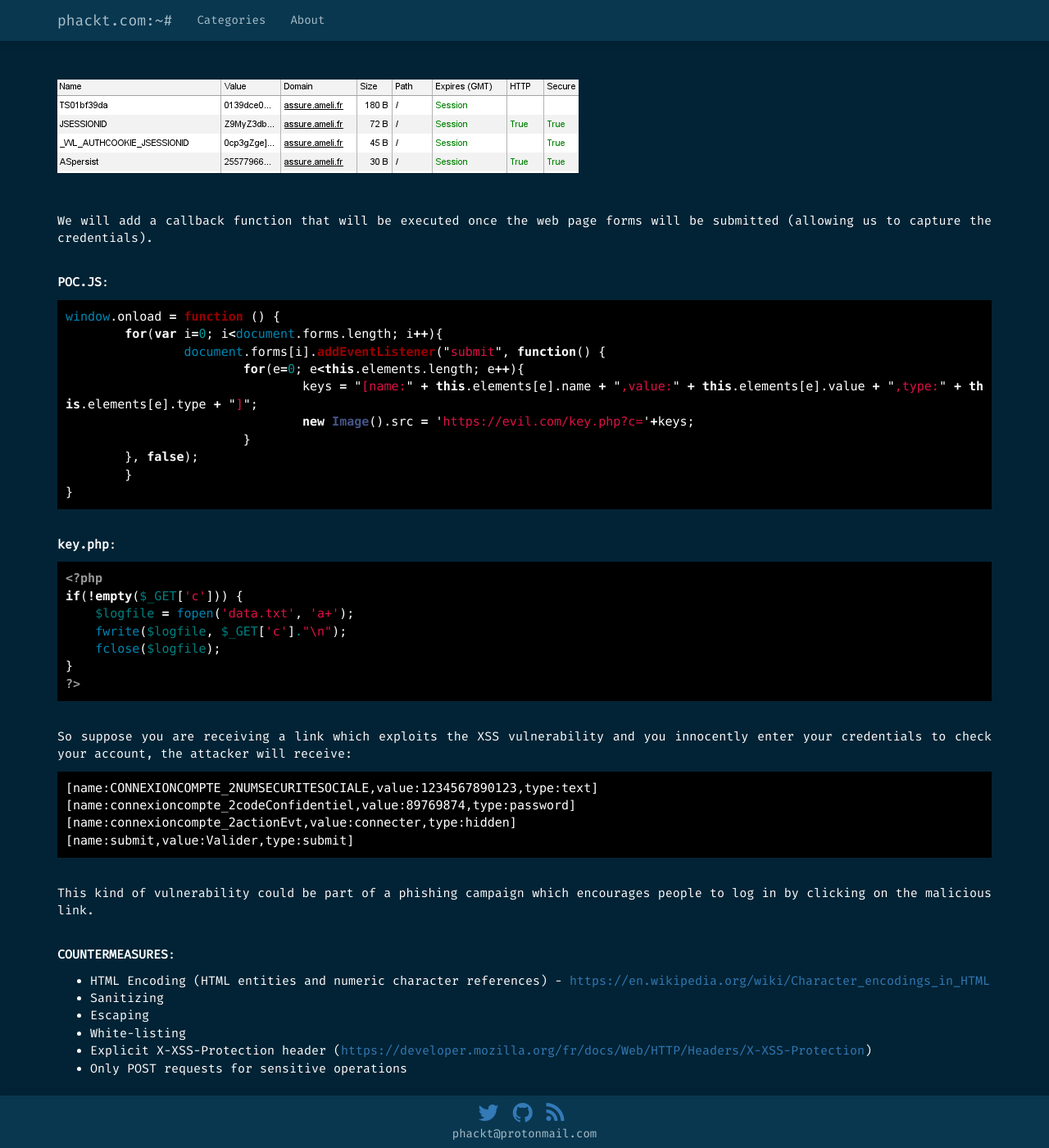
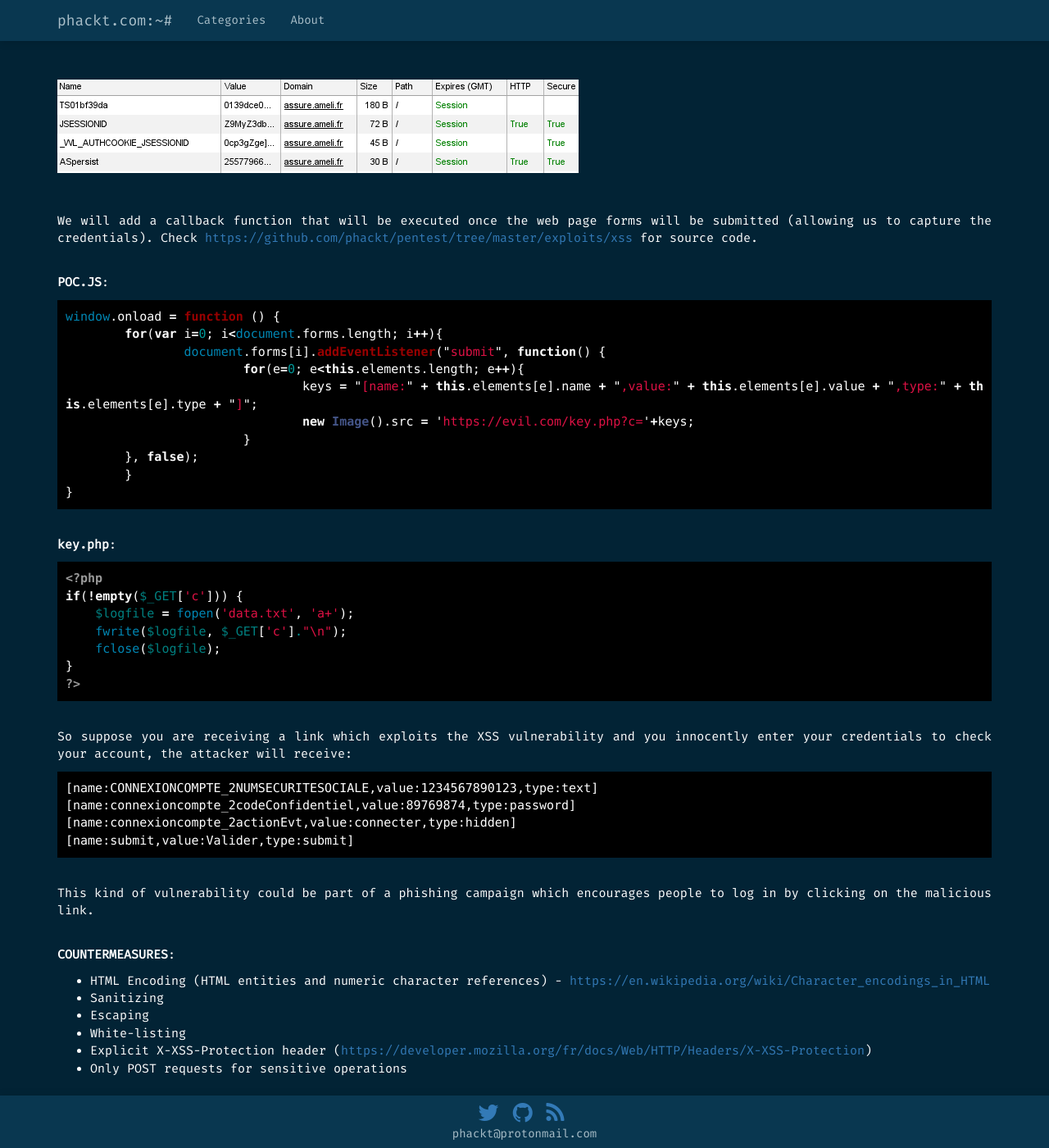
Before and after one commit to phackt/phackt.github.io, a Jekyll site: the page built from _posts/2017-07-25-xss-real-life-case-credentials-stealing.markdown, in a window 1280 px wide and 1400 px high, scrolled down 3423 px. Shown: the whole window at 82% size. Built offline with Jekyll 4.4.1, drawn with Linux system fonts in a browser that asks for light colours; nearby versions of some CDN libraries; some web fonts are replaced; comment, search, counter and statistics services are not loaded; some of the changed text lies outside the part shown.

Commit message:
Update 2017-07-25-xss-real-life-case-credentials-stealing.markdown

````diff
--- a/_posts/2017-07-25-xss-real-life-case-credentials-stealing.markdown
+++ b/_posts/2017-07-25-xss-real-life-case-credentials-stealing.markdown
@@ -77,7 +77,7 @@ But what kind of cool javascript payload can we inject? (knowing that the JSESSI
 
 ![image3]({{ site.url }}/public/images/xss-practical-case/image3.png)
 
-We will add a callback function that will be executed once the web page forms will be submitted (allowing us to capture the credentials).
+We will add a callback function that will be executed once the web page forms will be submitted (allowing us to capture the credentials). Check [https://github.com/phackt/pentest/tree/master/exploits/xss](https://github.com/phackt/pentest/tree/master/exploits/xss) for source code.
 
 **POC.JS**:
 ```javascript
````
Also changed, not shown: other parts of _posts/2017-07-25-xss-real-life-case-credentials-stealing.markdown (+1 -1 lines).
